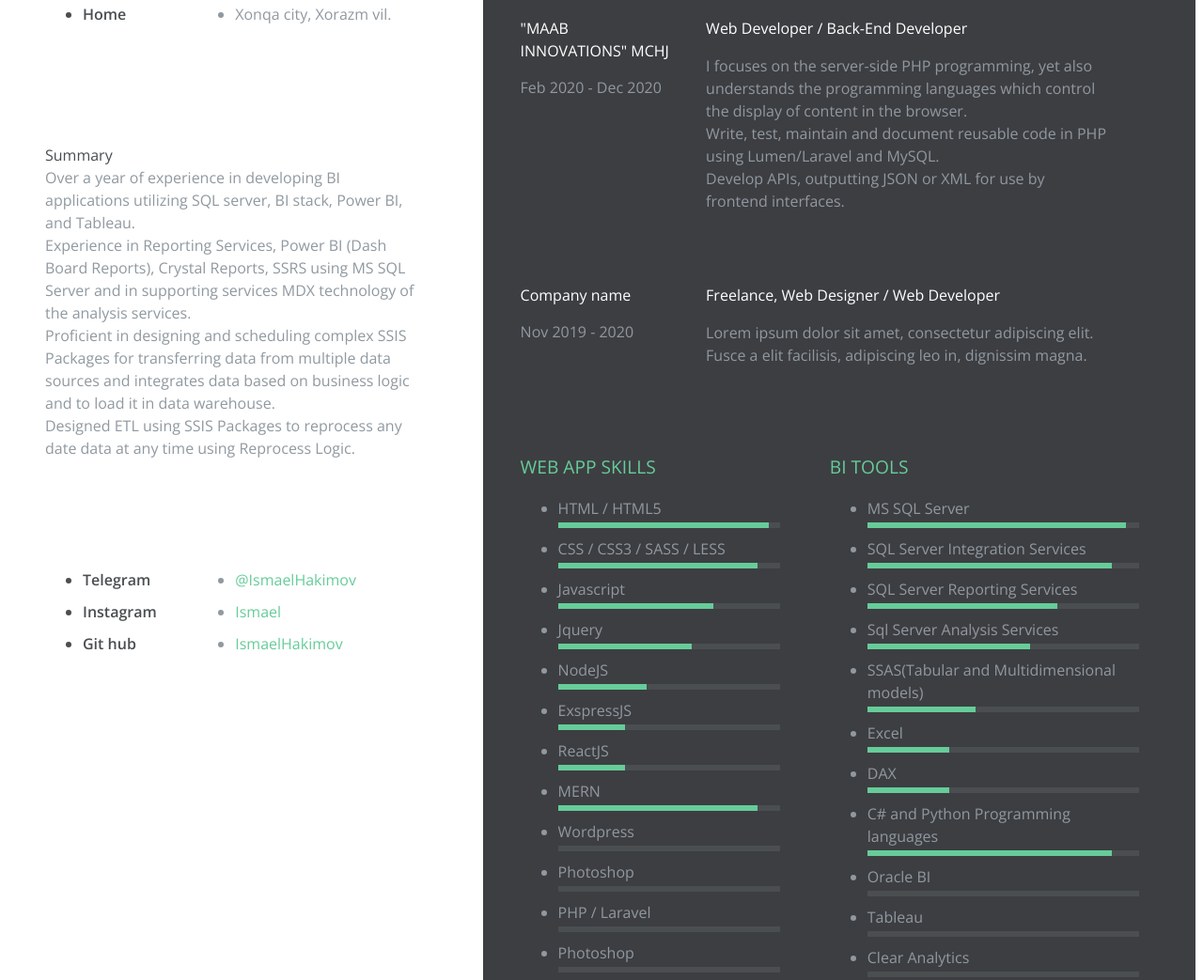
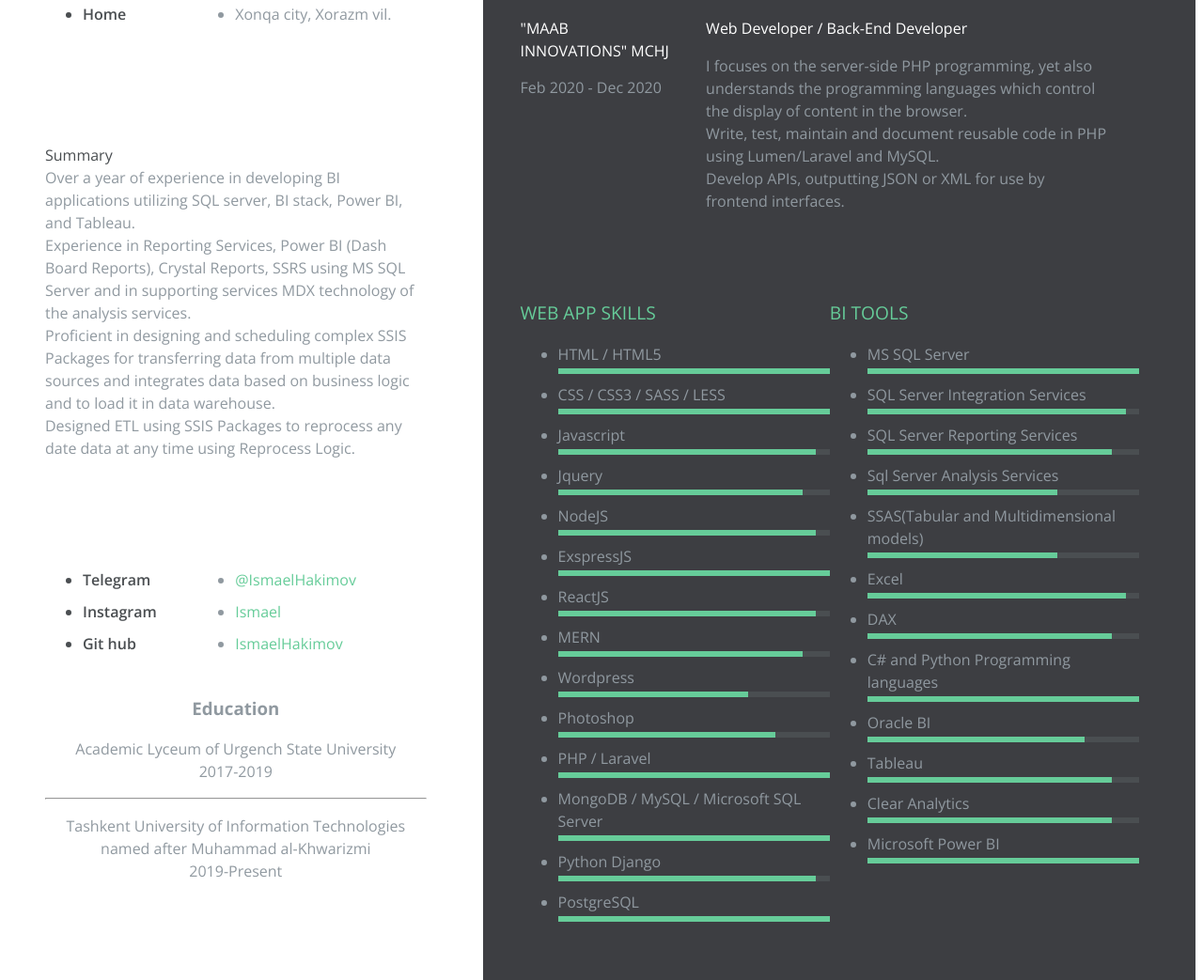
Before and after one commit to ismaelhakimovbi/cv, a plain HTML site: page index.html in a window 1280 px wide. Shown: the part 469-1512 px from the top of the page at 94% size. Drawn offline with nearby package versions, Linux system fonts and the light colour scheme.

Commit message:
altered files

```diff
--- a/index.html
+++ b/index.html
@@ -148,7 +148,6 @@
             </ul>
           </div>
           <div class="contact-presentation">
-            <!-- YOUR PRESENTATION RESUME  -->
             <p>
               <span class="bold">Summary</span><br>
               Over a year of experience in developing BI applications utilizing SQL server, BI stack, Power BI, and Tableau.<br>
@@ -164,15 +163,23 @@
               <li>Git hub</li>
             </ul>
             <ul class="list-content">
-              <!-- REMEMBER TO PUT THE URL ON THE HREF TAG  -->
               <li><a href="https://t.me/ismoiljon_hakimov">@IsmaelHakimov</a></li>
-              <!-- YOUR TWITTER USER  -->
               <li><a href="https://instagram.com/ismoil_2620">Ismael</a></li>
-              <!-- YOUR DRIBBBLE USER  -->
               <li><a href="https://github.com/ismaelhakimovbi">IsmaelHakimov</a></li>
-              <!-- YOUR BEHANCE USER  -->
             </ul>
           </div>
+        </div>
+        <div class="clearfix">
+          <h3 class="section-title">Education</h3>
+          <p>
+            Academic Lyceum of Urgench State University <br>
+            2017-2019
+          </p>
+            <hr>
+          <p>
+            Tashkent University of Information Technologies named after Muhammad al-Khwarizmi <br>
+            2019-Present
+          </p>
         </div>
       </section>
 
@@ -183,71 +190,43 @@
           <div class="experience-wrapper">
             <div class="company-wrapper clearfix">
               <div class="experience-title">"MAAB INNOVATIONS" MCHJ</div>
-              <!-- NAME OF THE COMPANY YOUWORK WITH  -->
               <p>Toshkent Sh.</p>
               <div class="time">Jan 2021 - Present</div>
-              <!-- THE TIME YOU WORK WITH THE COMPANY  -->
             </div>
 
             <div class="job-wrapper clearfix">
               <div class="experience-title">BI Developer</div>
-              <!-- JOB TITLE  -->
               <div class="company-description">
                 <p>
                   I would be familiar with business intelligence, and data analytics (mathematics and statistics). Nice to have prior knowledge of data integration, data warehousing, modeling, and presentation concepts. <br><br>
                   Experience in creating data-rich dashboards, writing DAX expressions, and implementing row-level security in Power BI. <br>
                   Experience working with BI tools and BI systems like Power Bi, Tableau, SAP.
                 </p>
-                <!-- JOB DESCRIPTION  -->
               </div>
             </div>
 
             <div class="company-wrapper clearfix">
               <div class="experience-title">"MAAB INNOVATIONS" MCHJ</div>
-              <!-- NAME OF THE COMPANY YOUWORK WITH  -->
               <div class="time">Feb 2020 - Dec 2020</div>
-              <!-- THE TIME YOU WORK WITH THE COMPANY  -->
             </div>
 
             <div class="job-wrapper clearfix">
               <div class="experience-title">
                 Web Developer / Back-End Developer
               </div>
-              <!-- JOB TITLE  -->
               <div class="company-description">
                 <p>
                   I focuses on the server-side PHP programming, yet also understands the programming languages which control the display of content in the browser. <br>
                   Write, test, maintain and document reusable code in PHP using Lumen/Laravel and MySQL. <br>
                   Develop APIs, outputting JSON or XML for use by frontend interfaces.
                 </p>
-                <!-- JOB DESCRIPTION  -->
               </div>
             </div>
 
-            <div class="company-wrapper clearfix">
-              <div class="experience-title">Company name</div>
-              <!-- NAME OF THE COMPANY YOUWORK WITH  -->
-              <div class="time">Nov 2019 -  2020</div>
-              <!-- THE TIME YOU WORK WITH THE COMPANY  -->
-            </div>
 
-            <div class="job-wrapper clearfix">
-              <div class="experience-title">Freelance, Web Designer / Web Developer</div>
-              <!-- JOB TITLE  -->
-              <div class="company-description">
-                <p>
-                  Lorem ipsum dolor sit amet, consectetur adipiscing elit. Fusce
-                  a elit facilisis, adipiscing leo in, dignissim magna.
-                </p>
-                <!-- JOB DESCRIPTION  -->
-              </div>
-            </div>
-          </div>
-          <!--Skill experience-->
 
           <div class="section-wrapper clearfix">
             <h3 class="section-title">WEB APP Skills</h3>
-            <!-- YOUR SET OF SKILLS  -->
             <ul>
               <li class="skill-percentage">HTML / HTML5</li>
               <li class="skill-percentage">CSS / CSS3 / SASS / LESS</li>
@@ -260,25 +239,26 @@
               <li class="skill-percentage">Wordpress</li>
               <li class="skill-percentage">Photoshop</li>
               <li class="skill-percentage">PHP / Laravel</li>
-              <li class="skill-percentage">Photoshop</li>
+              <li class="skill-percentage">MongoDB / MySQL / Microsoft SQL Server</li>
+              <li class="skill-percentage">Python Django</li>
+              <li class="skill-percentage">PostgreSQL</li>
             </ul>
           </div>
           <div class="section-wrapper clearfix">
             <h3 class="section-title">BI Tools</h3>
-            <!-- YOUR SET OF SKILLS  -->
             <ul>
-              <li class="skill-percentage">MS SQL Server</li>
-              <li class="skill-percentage">SQL Server Integration Services</li>
-              <li class="skill-percentage">SQL Server Reporting Services</li>
-              <li class="skill-percentage">Sql Server Analysis Services</li>
-              <li class="skill-percentage">SSAS(Tabular and Multidimensional models)</li>
-              <li class="skill-percentage">Excel</li>
-              <li class="skill-percentage">DAX</li>
-              <li class="skill-percentage">C# and Python Programming languages</li>
-              <li class="skill-percentage">Oracle BI</li>
-              <li class="skill-percentage">Tableau</li>
-              <li class="skill-percentage">Clear Analytics</li>
-              <li class="skill-percentage">Microsoft Power BI</li>
+              <li class="skill-percentagebi">MS SQL Server</li>
+              <li class="skill-percentagebi">SQL Server Integration Services</li>
+              <li class="skill-percentagebi">SQL Server Reporting Services</li>
+              <li class="skill-percentagebi">Sql Server Analysis Services</li>
+              <li class="skill-percentagebi">SSAS(Tabular and Multidimensional models)</li>
+              <li class="skill-percentagebi">Excel</li>
+              <li class="skill-percentagebi">DAX</li>
+              <li class="skill-percentagebi">C# and Python Programming languages</li>
+              <li class="skill-percentagebi">Oracle BI</li>
+              <li class="skill-percentagebi">Tableau</li>
+              <li class="skill-percentagebi">Clear Analytics</li>
+              <li class="skill-percentagebi">Microsoft Power BI</li>
             </ul>
           </div>
 
--- a/style/main.css
+++ b/style/main.css
@@ -318,43 +318,139 @@ a {
   bottom: 0;
 }
 .section-wrapper .skill-percentage:nth-child(1)::before {
-  width: 95%;
+  width: 100%;
   animation: skill_1 0.6s ease;
 }
 .section-wrapper .skill-percentage:nth-child(2)::before {
-  width: 90%;
+  width: 100%;
   animation: skill_2 0.6s ease;
 }
 .section-wrapper .skill-percentage:nth-child(3)::before {
-  width: 70%;
+  width: 95%;
   animation: skill_3 0.6s ease;
 }
 .section-wrapper .skill-percentage:nth-child(4)::before {
-  width: 60%;
+  width: 90%;
   animation: skill_4 0.6s ease;
 }
 .section-wrapper .skill-percentage:nth-child(5)::before {
-  width: 40%;
+  width: 95%;
   animation: skill_5 0.6s ease;
 }
 .section-wrapper .skill-percentage:nth-child(6)::before {
-  width: 30%;
+  width: 100%;
   animation: skill_6 0.6s ease;
 }
 .section-wrapper .skill-percentage:nth-child(7)::before {
-  width: 30%;
+  width: 95%;
   animation: skill_6 0.6s ease;
 }
 .section-wrapper .skill-percentage:nth-child(8)::before {
   width: 90%;
   animation: skill_6 0.6s ease;
 }
+.section-wrapper .skill-percentage:nth-child(9)::before {
+  width: 70%;
+  animation: skill_6 0.6s ease;
+}
+.section-wrapper .skill-percentage:nth-child(10)::before {
+  width: 80%;
+  animation: skill_6 0.6s ease;
+}
+.section-wrapper .skill-percentage:nth-child(11)::before {
+  width: 100%;
+  animation: skill_6 0.6s ease;
+}
+.section-wrapper .skill-percentage:nth-child(12)::before {
+  width: 100%;
+  animation: skill_6 0.6s ease;
+}
+.section-wrapper .skill-percentage:nth-child(13)::before {
+  width: 95%;
+  animation: skill_6 0.6s ease;
+}
+.section-wrapper .skill-percentage:nth-child(14)::before {
+  width: 100%;
+  animation: skill_6 0.6s ease;
+}
+
+/*###############################*/
+
+.section-wrapper .skill-percentagebi {
+  margin-bottom: 10px;
+  position: relative;
+}
+.section-wrapper .skill-percentagebi::after {
+  content: "";
+  width: 100%;
+  height: 6px;
+  background: #4a4e51;
+  display: block;
+  margin-top: 3px;
+}
+.section-wrapper .skill-percentagebi::before {
+  content: "";
+  height: 6px;
+  background: #66cc99;
+  position: absolute;
+  margin-top: 3px;
+  bottom: 0;
+}
+.section-wrapper .skill-percentagebi:nth-child(1)::before {
+  width: 100%;
+  animation: skill_1 0.6s ease;
+}
+.section-wrapper .skill-percentagebi:nth-child(2)::before {
+  width: 95%;
+  animation: skill_2 0.6s ease;
+}
+.section-wrapper .skill-percentagebi:nth-child(3)::before {
+  width: 90%;
+  animation: skill_3 0.6s ease;
+}
+.section-wrapper .skill-percentagebi:nth-child(4)::before {
+  width: 70%;
+  animation: skill_4 0.6s ease;
+}
+.section-wrapper .skill-percentagebi:nth-child(5)::before {
+  width: 70%;
+  animation: skill_5 0.6s ease;
+}
+.section-wrapper .skill-percentagebi:nth-child(6)::before {
+  width: 95%;
+  animation: skill_6 0.6s ease;
+}
+.section-wrapper .skill-percentagebi:nth-child(7)::before {
+  width: 90%;
+  animation: skill_6 0.6s ease;
+}
+.section-wrapper .skill-percentagebi:nth-child(8)::before {
+  width: 100%;
+  animation: skill_6 0.6s ease;
+}
+.section-wrapper .skill-percentagebi:nth-child(9)::before {
+  width: 80%;
+  animation: skill_6 0.6s ease;
+}
+.section-wrapper .skill-percentagebi:nth-child(10)::before {
+  width: 90%;
+  animation: skill_6 0.6s ease;
+}
+.section-wrapper .skill-percentagebi:nth-child(11)::before {
+  width: 90%;
+  animation: skill_6 0.6s ease;
+}
+.section-wrapper .skill-percentagebi:nth-child(12)::before {
+  width: 100%;
+  animation: skill_6 0.6s ease;
+}
+
 @keyframes skill_1 {
   from {
     width: 0%;
   }
   to {
-    width: 80%;
+    width: 100%;
   }
 }
 @keyframes skill_2 {
@@ -362,7 +458,7 @@ a {
     width: 0%;
   }
   to {
-    width: 90%;
+    width: 100%;
   }
 }
 @keyframes skill_3 {
```
